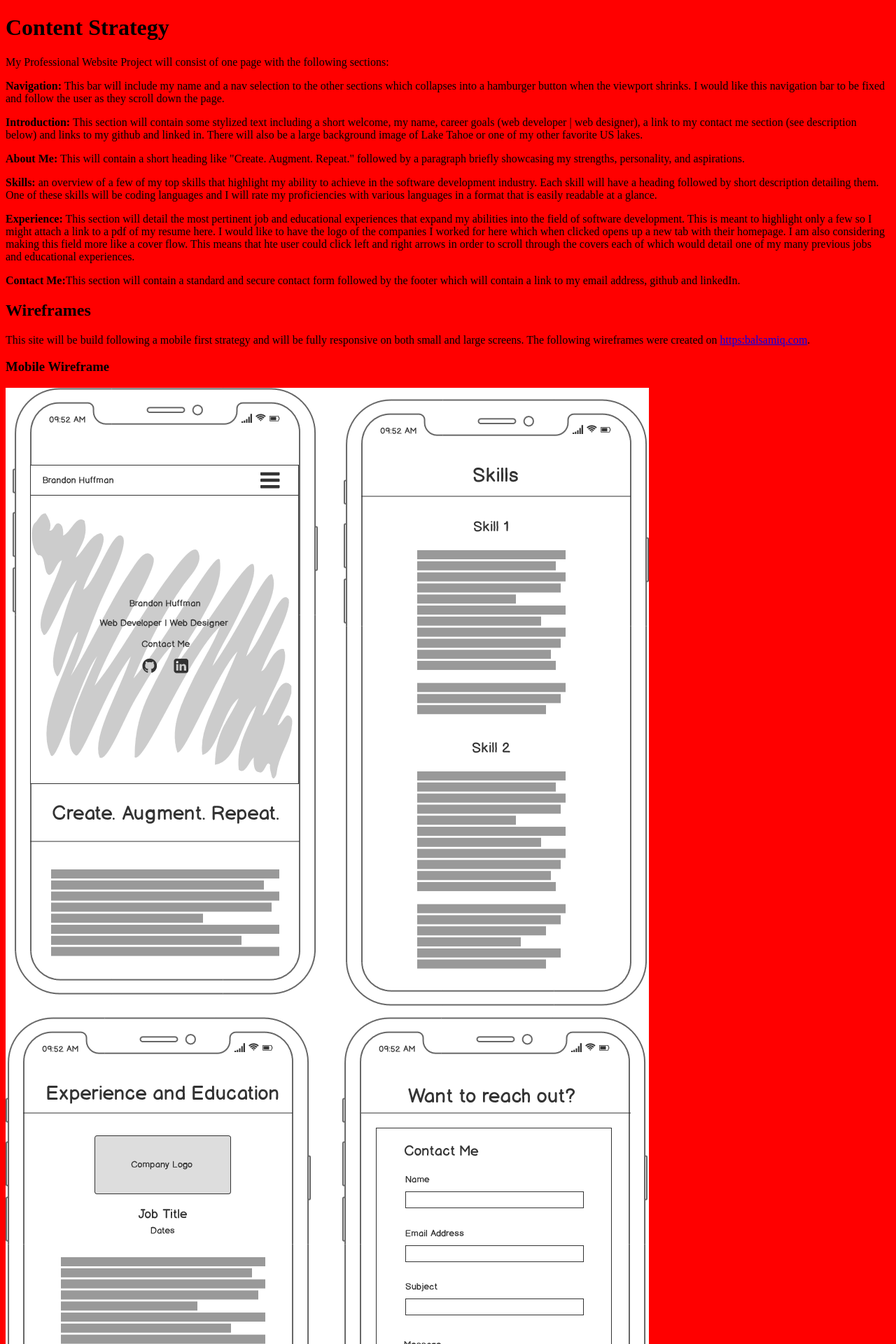
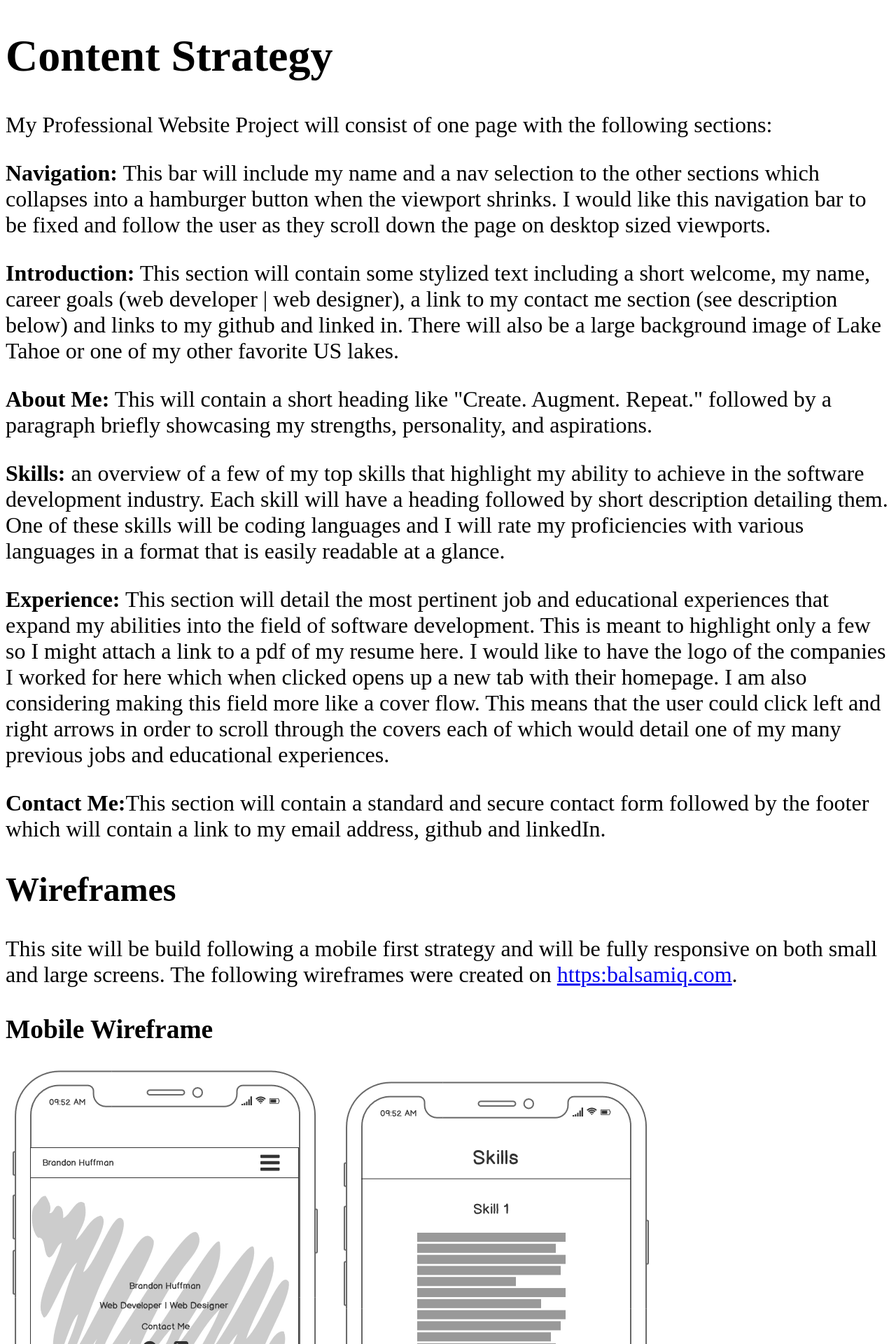
Before and after one commit to bthuffman/personal-website-project, a PHP site: page /milestone-2.php in a window 1280 px wide. Shown: the top 1920 px of the page at 70% size. Run offline with PHP 8.4, Linux system fonts and the light colour scheme.

Commit message:
Adjusting the pages font #3

```diff
--- a/public_html/documentation/milestone-2-style.css
+++ b/public_html/documentation/milestone-2-style.css
@@ -1,4 +1,4 @@
 body {
-	background-color: red;
+	font-size: 2rem;
 	font-family: "Times New Roman", Times, serif;
 }
--- a/public_html/documentation/milestone-2.php
+++ b/public_html/documentation/milestone-2.php
@@ -10,7 +10,7 @@
 		<p>My Professional Website Project will consist of one page with the following sections:</p>
 		<p><Strong>Navigation:</Strong> This bar will include my name and a nav selection to the other sections which
 		collapses into a hamburger button when the viewport shrinks. I would like this navigation bar to be fixed and
-		follow the user as they scroll down the page. </p>
+		follow the user as they scroll down the page on desktop sized viewports. </p>
 		<p><strong>Introduction:</strong>  This section will contain some stylized text including a short welcome, my name,
 			career goals (web developer | web designer), a link to my contact me section (see description below) and links
 		to my github and linked in. There will also be a large background image of Lake Tahoe or one of my other favorite
@@ -25,7 +25,7 @@
 		expand my abilities into the field of software development. This is meant to highlight only a few so I might attach
 		a link to a pdf of my resume here. I would like to have the logo of the companies I worked for here which when clicked
 		opens up a new tab with their homepage. I am also considering making this field more like a cover flow. This means
-			that hte user could click left and right arrows in order to scroll through the covers each of which would
+			that the user could click left and right arrows in order to scroll through the covers each of which would
 			detail one of my many previous jobs and educational experiences. </p>
 		<p><strong>Contact Me:</strong>This section will contain a standard and secure contact form followed by the footer
 			which will contain a link to my email address, github and linkedIn. </p>
```
